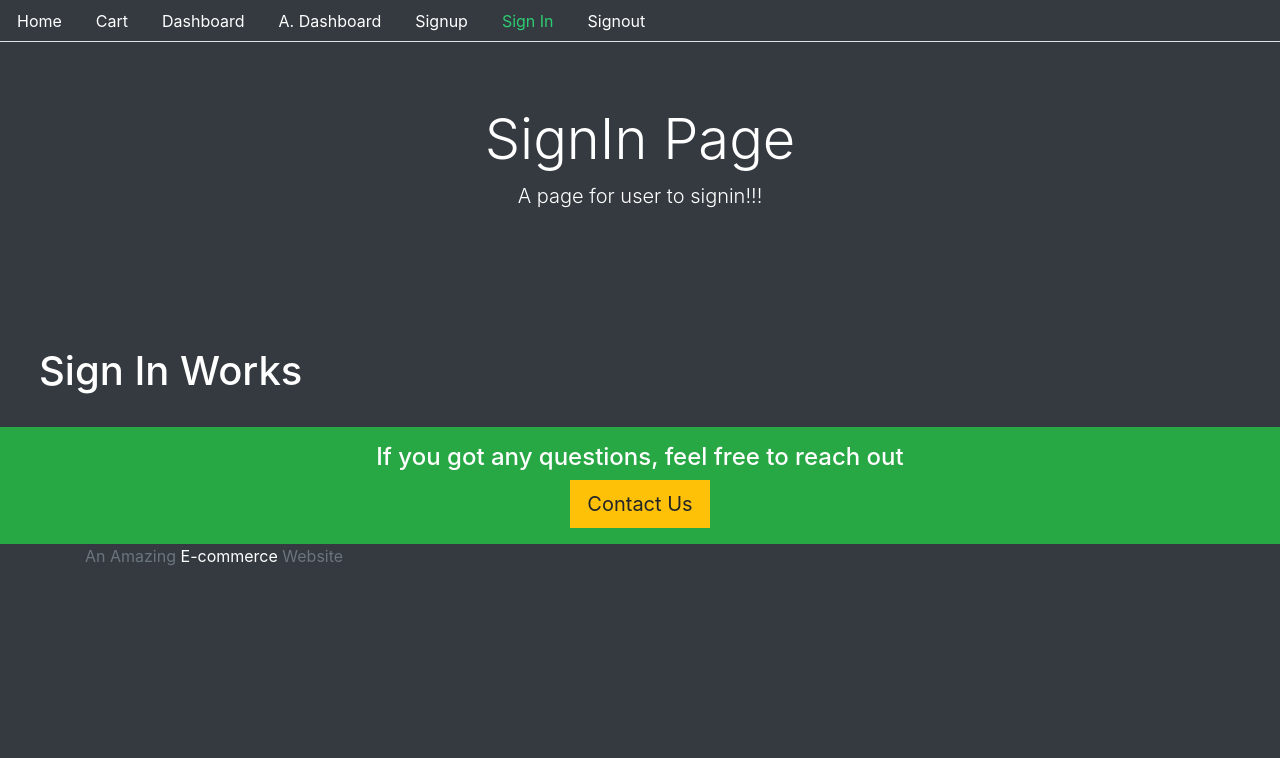
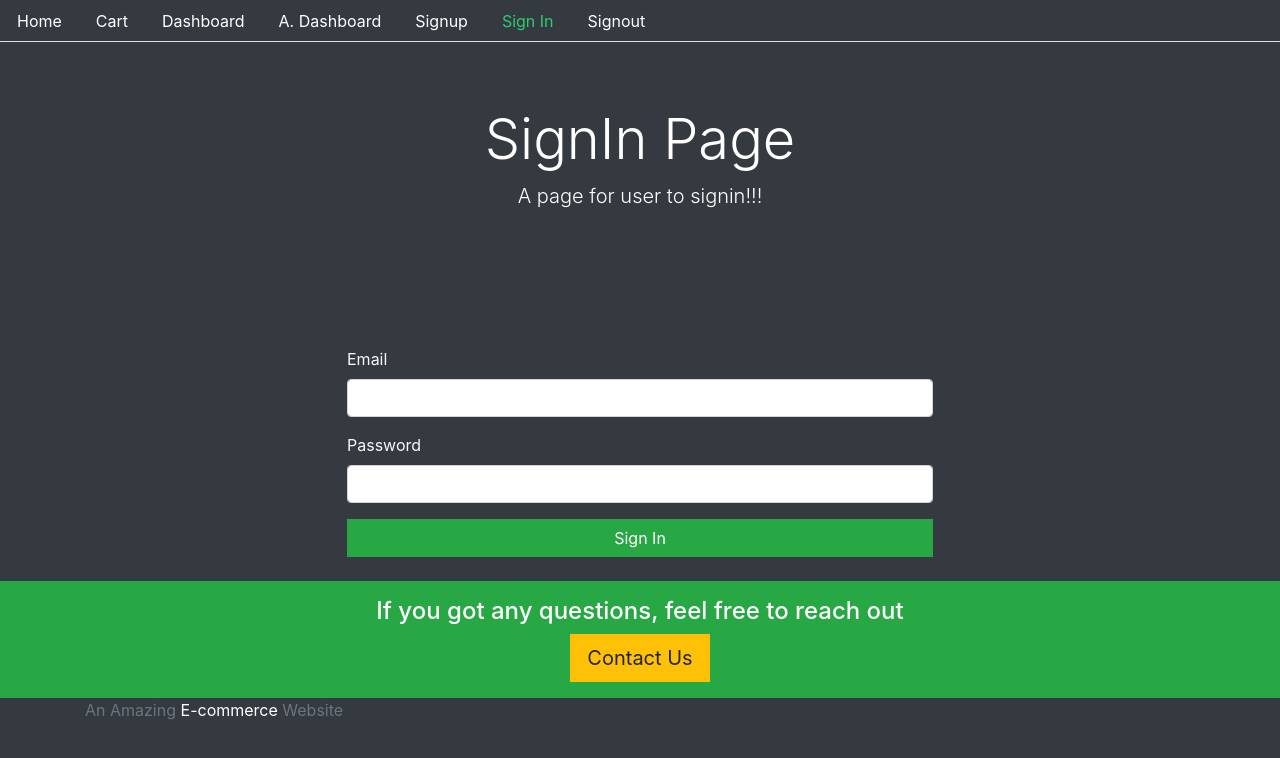
Before and after one commit to rishabhkumar16/E-commerce-MERN, a React (Create React App) app in the folder projfrontend/: page /signin in a window 1280 px wide. Shown: the top 758 px of the page. Built offline with nearby package versions, Linux system fonts and the light colour scheme.

Commit message:
Working on frontend

```diff
--- a/projfrontend/src/user/Signin.js
+++ b/projfrontend/src/user/Signin.js
@@ -3,9 +3,28 @@
  import {Link} from 'react-router-dom';
 
  const Signin  = () => {
+    const signinForm = () => {
+        return (
+            <div className="row">
+                <div className="col-md-6 offset-sm-3 text-left">
+                    <form>
+                        <div className="form-group">
+                            <label className="text-light">Email</label>
+                            <input className="form-control" type="email"/>
+                        </div>
+                        <div className="form-group">
+                            <label className="text-light">Password</label>
+                            <input className="form-control" type="password"/>
+                        </div>
+                        <button className="btn btn-success btn-block">Sign In</button>
+                    </form>
+                </div>
+            </div>
+        )
+    };
      return (
          <Base title="SignIn Page" description="A page for user to signin!!!">
-         <h1>Sign In Works</h1>
+             {signinForm()}
          </Base>
      );
  };
--- a/projfrontend/src/user/Signup.js
+++ b/projfrontend/src/user/Signup.js
@@ -10,22 +10,22 @@
                      <form>
                          <div className="form-group">
                              <label className="text-light">Name</label>
-                             <input type="text"/>
+                             <input  className="form-control" type="text"/>
                          </div>
                          <div className="form-group">
                              <label className="text-light">Email</label>
-                             <input type="email"/>
+                             <input className="form-control" type="email"/>
                          </div>
                          <div className="form-group">
                              <label className="text-light">Password</label>
-                             <input type="password"/>
+                             <input className="form-control" type="password"/>
                          </div>
-                         <button className="btn btn-success btn-block">Submit</button>
+                         <button className="btn btn-success btn-block">Sign Up</button>
                      </form>
                  </div>
              </div>
          )
-     }
+     };
      return (
          <Base title="Signup Page" description="A page for user to signup!!!">
 
```
